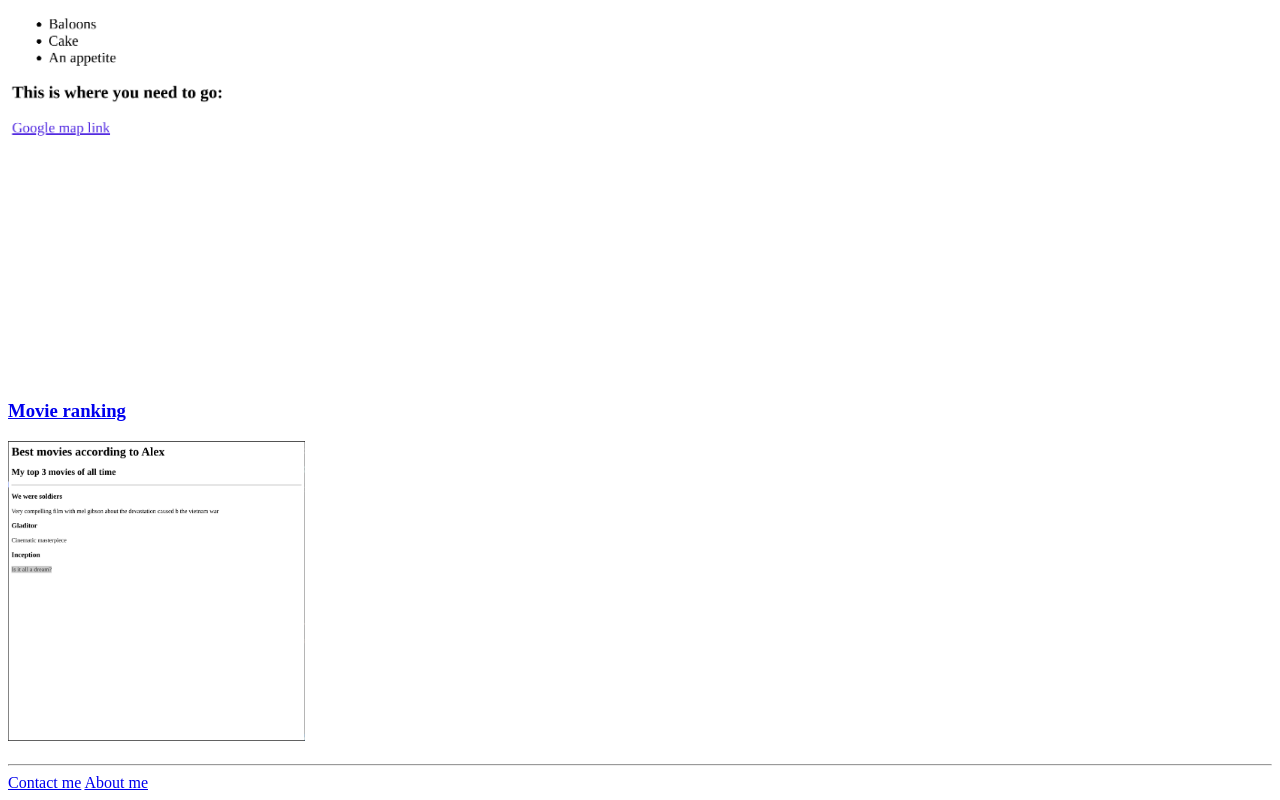
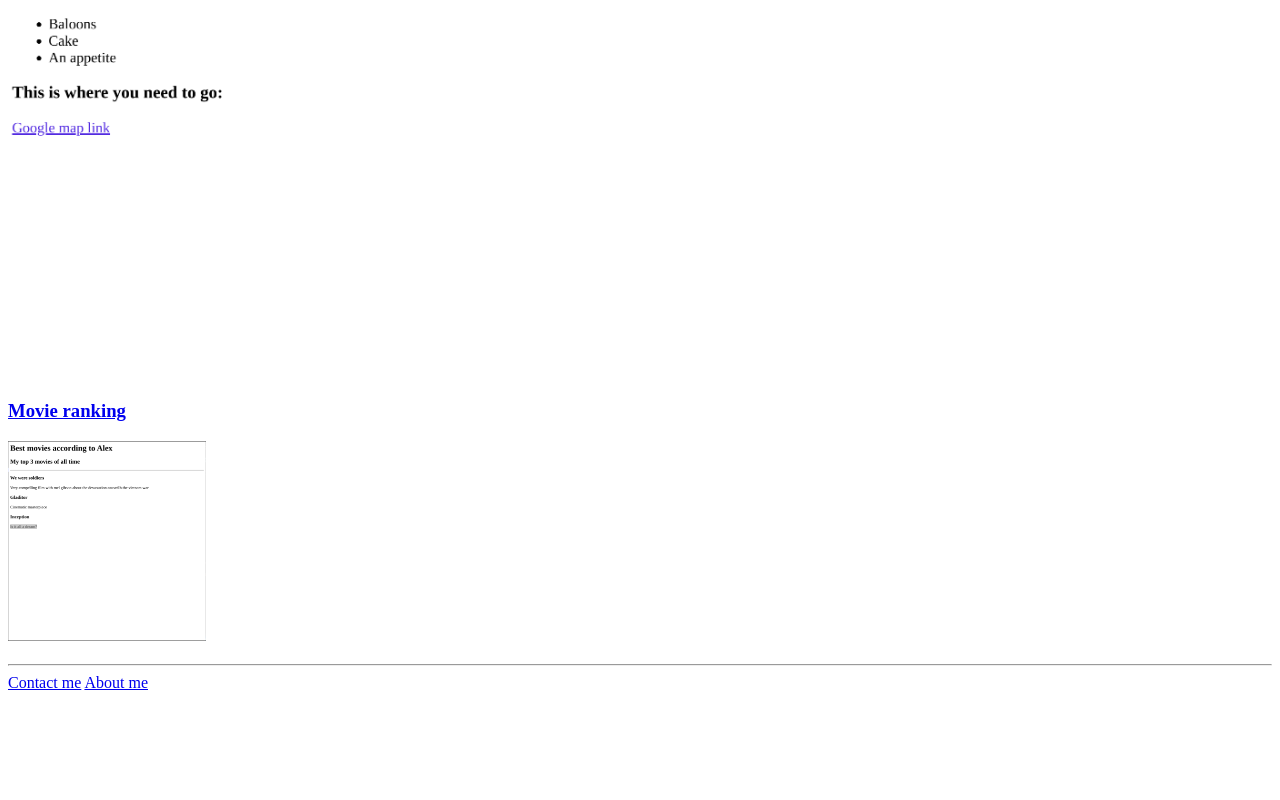
Before and after one commit to Saxissi/Html_PortfolioA, a plain HTML site: page index.html in a window 1280 px wide. Shown: the part 659-1459 px from the top of the page. After the commit the page ends 1359 px from the top, so only its background shows below. Drawn offline with Linux system fonts and the light colour scheme.

Commit message:
Update index.html

```diff
--- a/index.html
+++ b/index.html
@@ -14,7 +14,7 @@
         <a><img src="./assets/images/Screenshot from 2024-12-11 12-24-52.png" height="800" alt="Birthday Invite"></a>
 
         <h3><a href="./public/index.html">Movie ranking</a></h3>
-        <h3><img src="./assets/images/Screenshot from 2024-12-11 11-34-24.png" height="300" alt="Movie rankings"></h3>
+        <h3><img src="./assets/images/Screenshot from 2024-12-11 11-34-24.png" height="200" alt="Movie rankings"></h3>
 
         <hr>
         <a href="./public/contact.html">Contact me</a> <a href="./public/about.html">About me</a>
```
